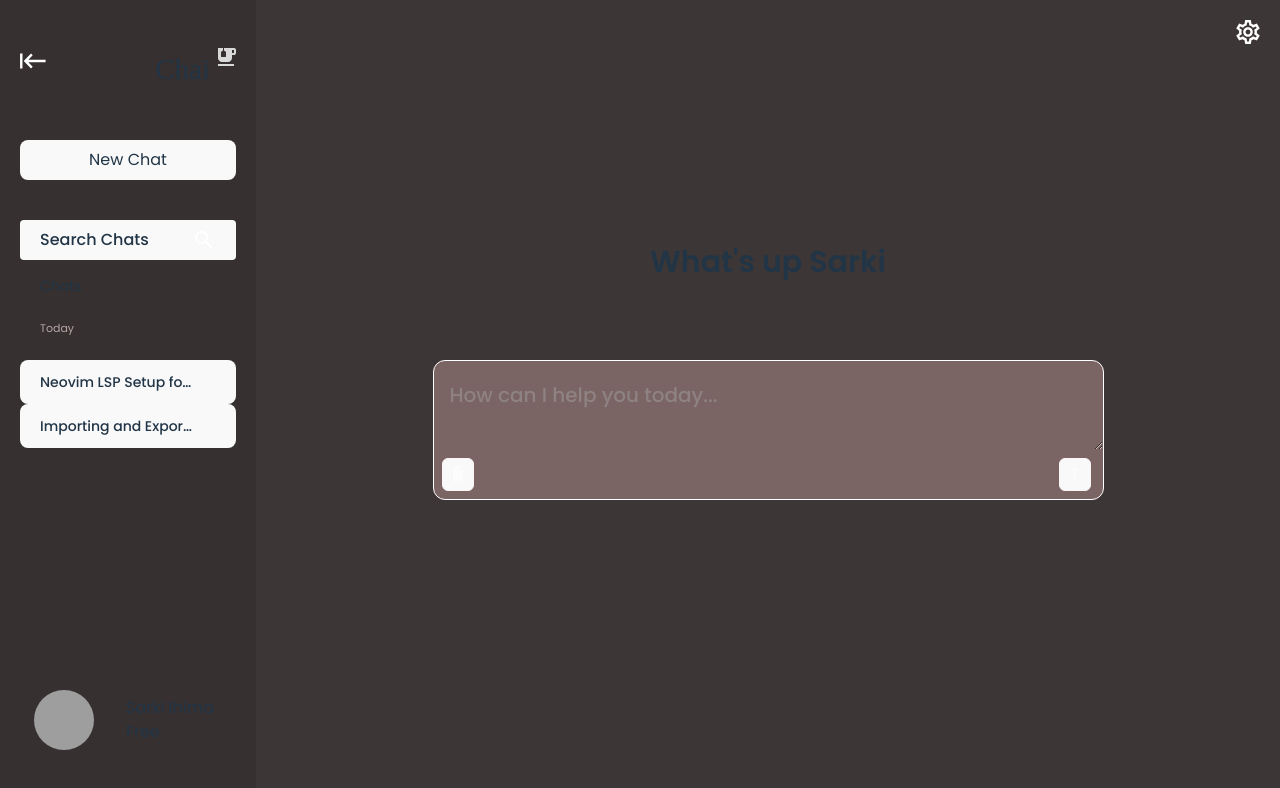
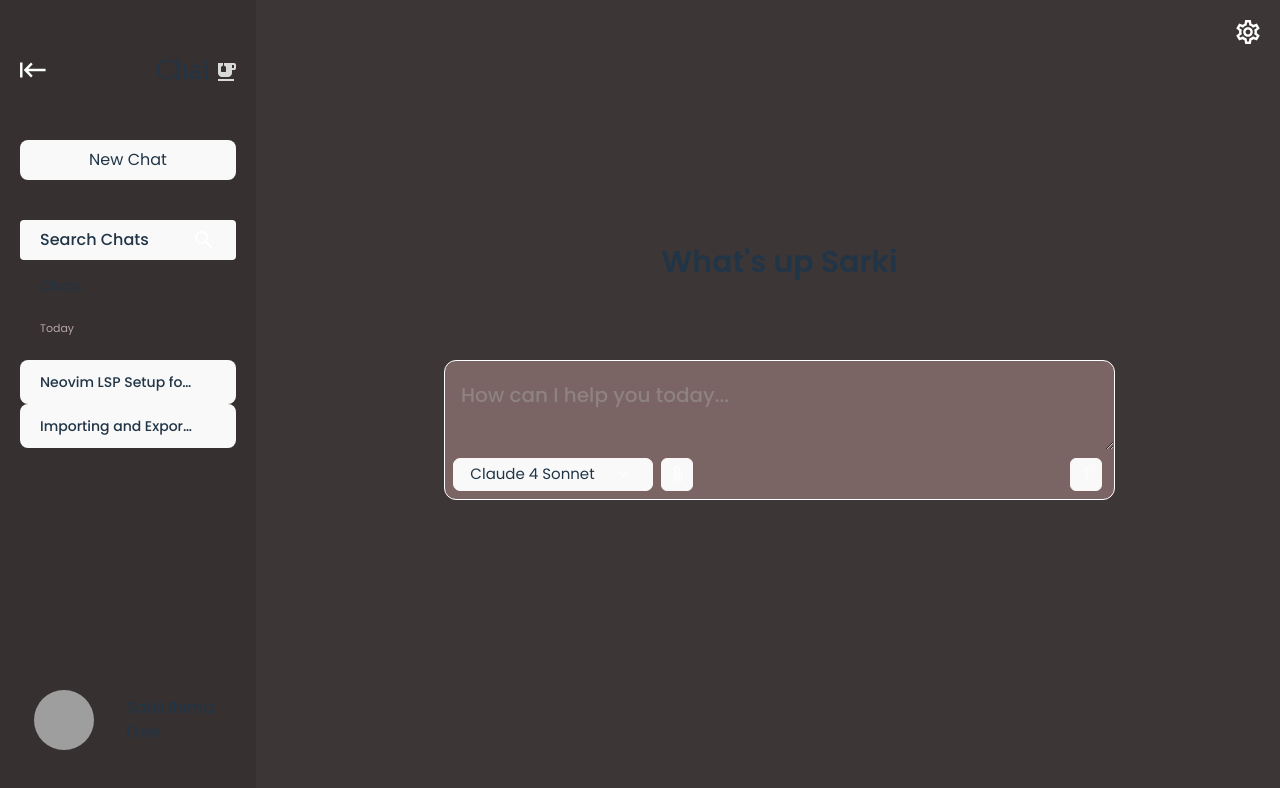
Before and after one commit to SarkiMudboy/Chai-AI-Chat-App, a React (Vite) app: page / in a window 1280 px wide. Shown: the top 788 px of the page. Built offline with nearby package versions, Linux system fonts and the light colour scheme; grey boxes are pictures that could not be loaded; a web font is replaced by a local one.

Commit message:
models drowpdown button setup

```diff
--- a/src/App.jsx
+++ b/src/App.jsx
@@ -9,6 +9,7 @@ import Cancel from "./assets/cancel.svg?react";
 import SearchAction from "./assets/searchLong.svg?react";
 import Plus from "./assets/plus.svg?react";
 import ToggleSideBarOpen from "./assets/toggleSideBarClose.svg?react";
+import DropdownArrow from "./assets/dropdownArrow.svg?react";
 
 /*
  STATE
@@ -19,8 +20,8 @@ selected thread: store with other threads?
 sidebar visible done this
  */
 
-function SideBar() {
-    const [sideBarOpen, setSideBarOpen] = useState(true);
+function SideBar({ isSideBarOpen, toggleSideBar }) {
+    // const [sideBarOpen, setSideBarOpen] = useState(true);
     //temp
     const chats = [
         {
@@ -41,12 +42,16 @@ function SideBar() {
         plan: "Free",
     };
 
-    return sideBarOpen ? (
+    return (
+        <>
             <div
-            className={`w-1/5 h-full bg-[#363030] px-5 duration-500 ease-in-out`}
+                className={`w-1/5 fixed h-full bg-[#363030] px-5 transform transition-transform duration-300 ease-in-out z-50 ${isSideBarOpen ? "translate-x-0" : "-translate-x-full"}`}
             >
-            <SideBarHeader open={sideBarOpen} onSideBarOpen={setSideBarOpen} />
-            <button className="mt-12 w-full h-[32] p-2 font-poppins font-[400] text-base rounded-lg bg-[#7F518A] hover:bg-[#905E9B] focus:outline-[0.4px] focus:outline-white">
+                <SideBarHeader
+                    open={isSideBarOpen}
+                    onSideBarOpen={toggleSideBar}
+                />
+                <button className="mt-12 w-full h-[32] p-2 font-poppins font-[400] text-base rounded-lg bg-[#7F518A] hover:bg-[#905E9B] focus:outline-[0.4px] focus:outline-[#A4A0A0]">
                     New Chat
                 </button>
                 <button className="inline-flex font-poppins font-medium w-full mt-10 justify-between py-2 px-5 hover:bg-[#5F5050] rounded-[4px]">
@@ -58,8 +63,8 @@ function SideBar() {
                 <ChatsArea chats={chats} />
                 <UserProfileCard user={user} />
             </div>
-    ) : (
-        <QuickActions onToggleSideBar={setSideBarOpen} />
+            {!isSideBarOpen && <QuickActions onToggleSideBar={toggleSideBar} />}
+        </>
     );
 }
 
@@ -96,11 +101,11 @@ function SideBarHeader({ open, onSideBarOpen }) {
     }
 
     return (
-        <nav className="flex flex-row justify-between content-center mt-12">
+        <nav className="flex flex-row items-center justify-between content-center mt-12">
             <span onClick={handleToogleSideBar}>
                 <ToggleSideBarButton width={26} height={26} />
             </span>
-            <span className="inline-flex space-x-2">
+            <span className="inline-flex items-center space-x-2">
                 <span className="font-poor-story text-[29px] font-light">
                     Chai
                 </span>
@@ -220,22 +225,61 @@ function ChatsArea({ chats }) {
     );
 }
 
-function ModelCard({ model }) {
+function SelectModelDropdown({ models }) {
+    const [selectedModel, setSelectedModel] = useState(models[0]);
+    const [isOpen, setDropdownOpen] = useState(false);
+
+    function handleToggleDropdown(e) {
+        e.preventDefault();
+        setDropdownOpen(!isOpen);
+    }
+
+    const modelOptions = models.map((model) => {
+        return (
+            <li key={model.id}>
+                <ModelCard
+                    name={model.name}
+                    desc={model.description}
+                    logo={model.logosrc}
+                    isSelected={selectedModel.id === model.id}
+                    onSelect={setSelectedModel}
+                />
+            </li>
+        );
+    });
+    return (
+        <div>
+            <button
+                className="flex items-center justify-center p-2 w-[200px] h-[33px] rounded-[7px] bg-[#5F5050] border border-[#FBF5F5]"
+                onClick={(e) => handleToggleDropdown(e)}
+            >
+                <span className="w-full font-poppins font-normal text-[15px]">
+                    {selectedModel.name}{" "}
+                </span>
+                <span className="mx-4">
+                    <DropdownArrow />
+                </span>
+            </button>
+            {isOpen && (
+                <div className="absolute z-10 mt-1">
+                    {" "}
+                    <ul>{modelOptions}</ul>
+                </div>
+            )}
+        </div>
+    );
+}
+
+function ModelCard({ name, desc, logo, isSelected, onSelect }) {
     return (
         <>
-            <button>{model.name}</button>
-            <img src={model.logosrc} alt="logo" />
+            <button>{name}</button>
+            <img src={logo} alt="logo" />
         </>
     );
 }
 
 function PromptTextBox({ prompt, models }) {
-    const modelOptions = models.map((model) => (
-        <div value={model.id} key={model.id}>
-            <ModelCard model={model} />{" "}
-        </div>
-    ));
-
     return (
         <div className="w-[671px] h-[140px] bg-[#7A6464] rounded-xl border border-white">
             <form className="flex flex-col w-full h-full" action="">
@@ -251,15 +295,12 @@ function PromptTextBox({ prompt, models }) {
                         className="h-[33px]"
                         style={{ display: "none" }}
                     />
+                    <div className="flex gap-2">
+                        <SelectModelDropdown models={models} />
                         <button className="flex justify-center items-center mr-1 w-[32px] h-[33px] bg-[#5F5050] rounded-[6px] border border-[#FBF5F5] hover:bg-[#7A6464]">
                             <Link />
                         </button>
-                    {/* <div */}
-                    {/*     value={models[0].id} */}
-                    {/*     onSelectModel={(e) => setSelectedModel(e.target.value)} */}
-                    {/* > */}
-                    {/*     {modelOptions} */}
-                    {/* </div> */}
+                    </div>
                     <button
                         className="flex justify-center items-center mr-1 w-[32px] h-[33px] bg-[#5F5050] rounded-[6px] border border-[#FBF5F5] hover:bg-[#7A6464]"
                         type="submit"
@@ -299,9 +340,11 @@ function PromptArea() {
     );
 }
 
-function InteractiveChatWindow() {
+function InteractiveChatWindow({ sideBarOpen }) {
     return (
-        <div className="flex flex-col bg-[#3D3636] h-full w-full">
+        <div
+            className={`flex flex-col bg-[#3D3636] h-full w-full ${sideBarOpen ? "ml-[279px]" : ""} duration-500 ease-in-out`}
+        >
             <span className="m-5 flex flex-row-reverse">
                 <Cog />
             </span>
@@ -311,10 +354,14 @@ function InteractiveChatWindow() {
 }
 
 function App() {
+    const [sideBarOpen, setSideBarOpen] = useState(true);
     return (
-        <div className="w-screen h-screen flex m-0">
-            <SideBar />
-            <InteractiveChatWindow />
+        <div className="w-screen h-screen flex m-0 bg-[#3D3636]">
+            <SideBar
+                isSideBarOpen={sideBarOpen}
+                toggleSideBar={setSideBarOpen}
+            />
+            <InteractiveChatWindow sideBarOpen={sideBarOpen} />
         </div>
     );
 }
```
Also changed, not shown: src/assets/dropdownArrow.svg (added). Lines whose indentation alone changed are shown as unchanged.
